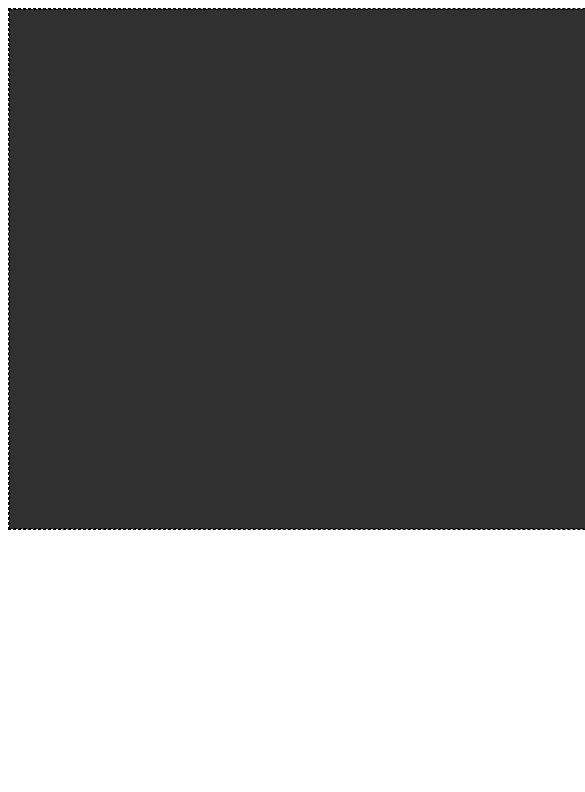
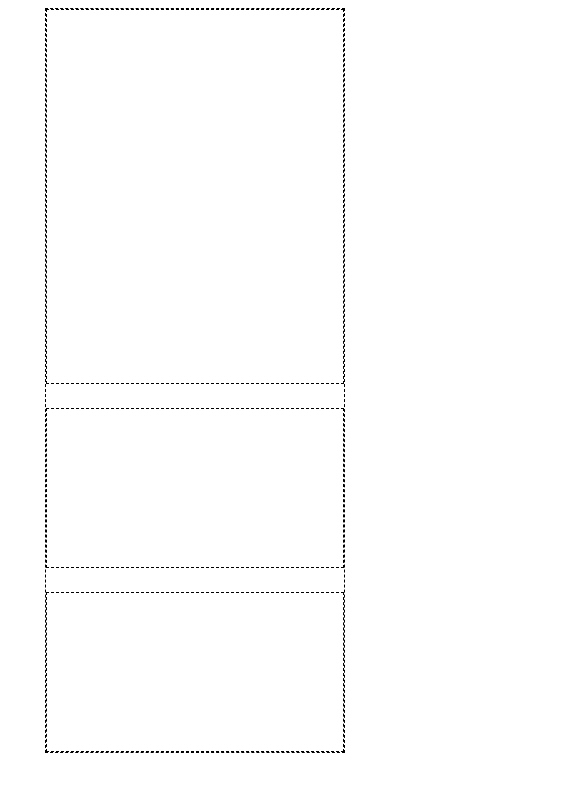
Before and after one commit to vdempsey/Epicodus-CSS-Templates-Practice, a plain HTML site: page index.html in a window 390 px wide. Shown: the top 792 px of the page, 585 px wide, since content can reach past the window. Drawn offline with Linux system fonts and the light colour scheme.

Commit message:
Add css for 800max and 500max breakpoints

```diff
--- a/css/styles.css
+++ b/css/styles.css
@@ -16,28 +16,75 @@
 /* End for testing */
 
 .main {
-  width: 1022px;
+  width: 80%;
   margin: auto;
   overflow: auto;
 }
 .one, .two, .three {
-  background-color: #303030;
+  background-color: #fff;
 }
 
 .one {
-  width: 750px;
+  width: 74%;
   float: left;
-  height: 520px;
-  margin-right: 20px;
+  height: 522px;
+  margin-right: 2%;
   /*height: 100vh;*/
 }
 
 .two, .three {
-  width: 250px;
+  width: 24%;
   float: left;
   height: 250px;
 }
 
 .two {
-  margin-bottom: 20px;
+  margin-bottom: 2%;
 }
+
+@media screen and (max-width:800px) {
+
+  .main {
+    max-width: 100%;
+  }
+
+  .one {
+    width: 100%;
+    height: 375px;
+  }
+
+  .two, .three {
+    width: 48%;
+    height: 375px;
+    margin-top: 4%;
+  }
+
+  .two {
+    margin-right: 2%;
+    }
+
+  .three {
+    margin-left: 2%;
+    }
+}
+
+@media screen and (max-width: 500px) {
+  .one, .two, .three {
+    width: 100%;
+  }
+
+  .one {
+    margin-bottom: 4%;
+  }
+
+  .two, .three {
+    margin: 4% 0;
+    height: 160px;
+    }
+
+  .three {
+    margin-bottom: 0;
+  }
+
+
+}
```
